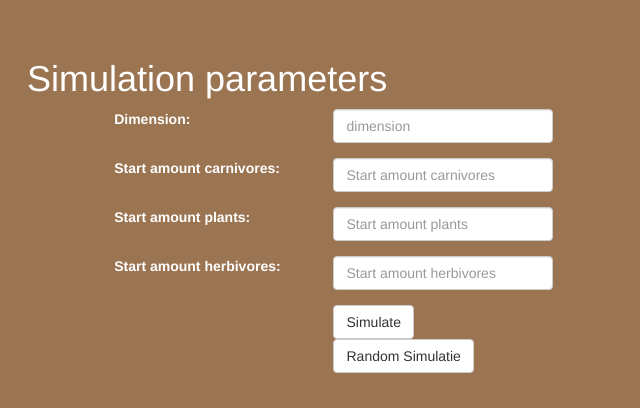
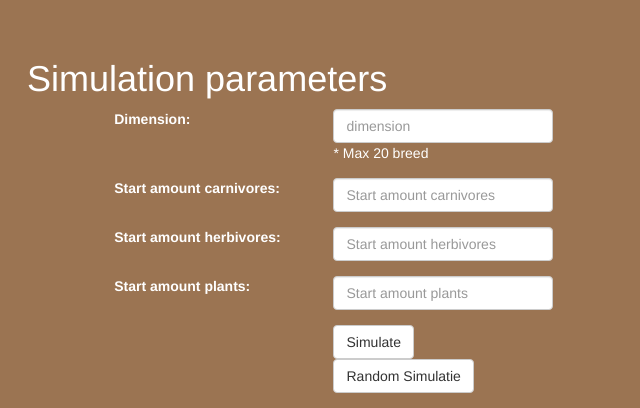
Before and after one commit to liesenborghspuntkristof/Jurassic_Terrarium, a PHP site: page /HomeMatrixController.php in a window 1280 px wide. Shown: the part 254-662 px from the top of the page, without its empty margins (0-640 px from the left). Run offline with PHP 8.4, Linux system fonts and the light colour scheme; some libraries are stand-ins or nearby versions.

Commit message:
matrix max 20

```diff
--- a/HomeMatrixController.php
+++ b/HomeMatrixController.php
@@ -13,6 +13,9 @@ if (isset($_GET["action"]) && $_GET["action"] == "simulate") {
     $carnivores = $_POST["startNrCarnivore"];
     $herbivores = $_POST["startNrHerbivore"];
 
+    if($_SESSION["dimension"]>20){
+        $_SESSION["dimension"]=20;
+    }
 //If the amount of plants+Carnivores+Herbivores is higher than the amount of squares in the matrix
 //then there is a message for the matrix being too full.
     if ($plants + $carnivores + $herbivores >= $_SESSION["dimension"] ** 2) {
@@ -40,5 +43,3 @@ if (isset($_GET["action"]) && $_GET["action"] == "simulate") {
 }
 
 include_once 'Presentation/home.php';
-
-//blabla
--- a/Presentation/home.php
+++ b/Presentation/home.php
@@ -55,7 +55,7 @@ and open the template in the editor.
                         <div class="form-group">
                             <label for="dimension" class="col-sm-6 form-control-label">Dimension:</label>
                             <div class="col-sm-6">
-                                <input type="number" class="form-control" id="dimension" name="dimension" placeholder="dimension" value="">
+                                <input type="number" class="form-control" id="dimension" name="dimension" placeholder="dimension" value="" max="20"> * Max 20 breed
                             </div>
                         </div>
                         <div class="form-group">
@@ -64,19 +64,19 @@ and open the template in the editor.
                                 <input type="number" class="form-control" id="startNrCarnivore"name="startNrCarnivore" placeholder="Start amount carnivores">
                             </div>
                         </div>
+
+                        <div class="form-group">
+                            <label for="startNrHerbivore" class="col-sm-6 form-control-label">Start amount herbivores: </label>
+                            <div class="col-sm-6">
+                                <input type="number" class="form-control" id="startNrHerbivore" name="startNrHerbivore" placeholder="Start amount herbivores">
+                            </div>
+                        </div>
                         <div class="form-group">
                             <label for="startNrPlants" class="col-sm-6 form-control-label">Start amount plants: </label>
                             <div class="col-sm-6">
                                 <input type="number" class="form-control" id="startNrPlants"  name="startNrPlants" placeholder="Start amount plants">
                             </div>
                         </div>
-                        <div class="form-group">
-                            <label for="startNrHerbivore" class="col-sm-6 form-control-label">Start amount herbivores: </label>
-                            <div class="col-sm-6">
-                                <input type="number" class="form-control" id="startNrHerbivore" name="startNrHerbivore" placeholder="Start amount herbivores">
-                            </div>
-                        </div>
-
                         <?php
                         if (isset($_GET['error']) && $_GET['error'] == "toocrowded") {
                             ?>
@@ -108,12 +108,12 @@ and open the template in the editor.
                         <?php for ($i = 0; $i < $_SESSION['dimension']; $i++) { ?>
                             <tr><?php for ($j = 0; $j < $_SESSION['dimension']; $j++) { ?>
                                     <td class="<?php echo $matrix[$i][$j]; ?>"></td>
-                                    <?php }
+                                <?php }
                                 ?>
                             </tr>
-                                <?php
-                            }
-                            ?>
+                            <?php
+                        }
+                        ?>
 
                     </tbody>
                 </table><br>
@@ -135,7 +135,7 @@ and open the template in the editor.
 
 
         </div>
-<?php // put your code here  ?>
+        <?php // put your code here  ?>
     </body>
 
 </html>
```
